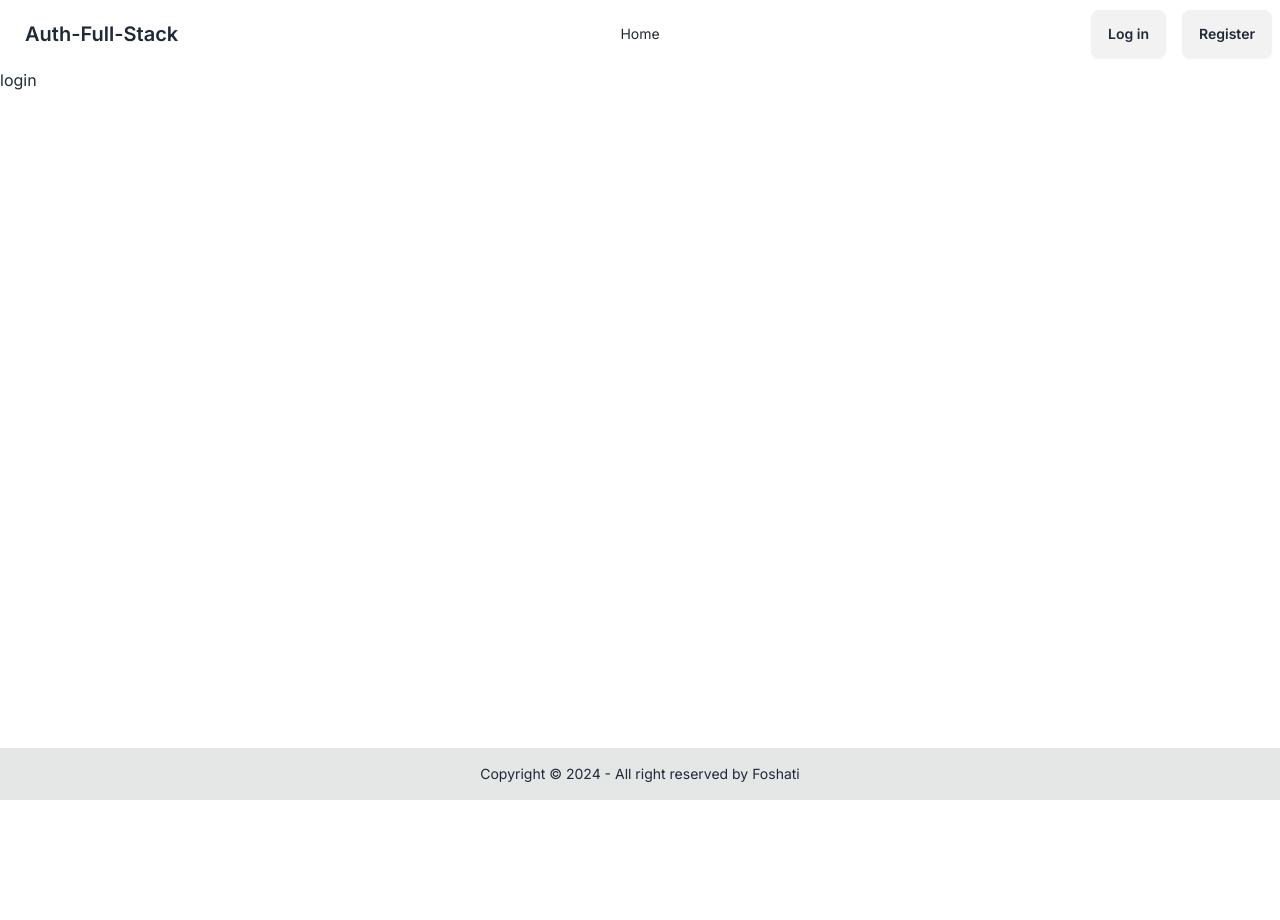
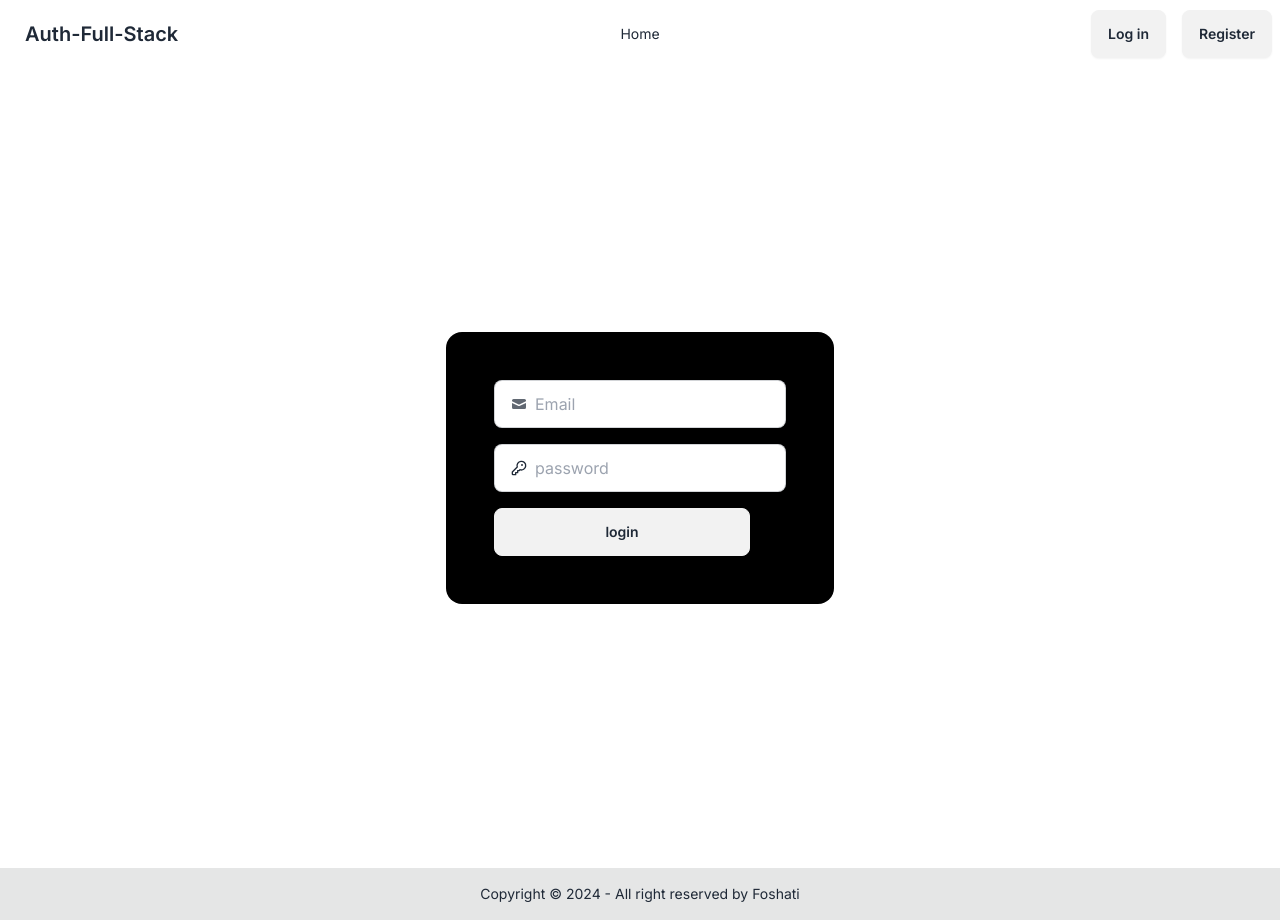
Before and after one commit to Foshati/auth-fullstack-laravel-nextjs, a Next.js app in the folder frontend-nextjs/: page /auth/login in a window 1280 px wide. Before the commit the page ends 800 px from the top, so only its background shows below. Built offline with nearby package versions, Linux system fonts and the light colour scheme.

Commit message:
create log in page and cookies set token

```diff
--- a/frontend-nextjs/src/actions/Register.jsx
+++ b/frontend-nextjs/src/actions/Register.jsx
@@ -1,5 +1,5 @@
 "use server";
-
+import { cookies } from "next/headers";
 // handle Error Server
 function handleErrorServer(msg) {
   const errors = [];
@@ -19,17 +19,17 @@ async function register(state, formData) {
   const RepeatPassword = formData.get("RepeatPassword");
   //?   console.log(formData);
 
-  // if (name == " " || password == "" || email == "") {
-  //   return {
-  //     error: "name and Email and password is require",
-  //   };
-  // }
+  if (name == " " || password == "" || email == "") {
+    return {
+      error: "name and Email and password is require",
+    };
+  }
 
-  // if (password !== RepeatPassword) {
-  //   return {
-  //     error: "Password do not match",
-  //   };
-  // }
+  if (password !== RepeatPassword) {
+    return {
+      error: "Password do not match",
+    };
+  }
 
   const res = await fetch("http://127.0.0.1:8000/api/register", {
     method: "Post",
@@ -55,8 +55,48 @@ async function register(state, formData) {
       error: handleErrorServer(data),
     };
   }
-
-  return <div></div>;
 }
 
-export { register };
+async function login(state, formData) {
+  const email = formData.get("Email");
+  const password = formData.get("password");
+
+  //?   console.log(formData);
+  if (password == "" || email == "") {
+    return {
+      error: "Email and password is require",
+    };
+  }
+
+  const res = await fetch("http://127.0.0.1:8000/api/login", {
+    method: "Post",
+    cache: "no-store",
+    headers: {
+      "Content-Type": "application/json",
+    },
+    body: JSON.stringify({
+      email: email,
+      password: password,
+    }),
+  });
+  const data = await res.json();
+  //? console.log(data);
+
+  // cookies set token in status 200 ok
+  if (res.ok) {
+    cookies().set({
+      name: "token",
+      value: data.token,
+      httpOnly: true,
+    });
+    return {
+      success: "you are logged in",
+    };
+  } else {
+    return {
+      error: handleErrorServer(data),
+    };
+  }
+}
+
+export { register, login };
--- a/frontend-nextjs/src/app/auth/login/page.jsx
+++ b/frontend-nextjs/src/app/auth/login/page.jsx
@@ -1,5 +1,61 @@
-import React from "react";
+"use client";
+import { KeyRound } from "lucide-react";
+import React, { useEffect } from "react";
+import { useFormState } from "react-dom";
+// actions
+import { login } from "@/actions/Register";
+import { toast } from "react-hot-toast";
+import SubButton from "@/components/subButton/SubButton";
+import { useRouter } from "next/navigation";
 
-export default function login() {
-  return <div>login</div>;
+export default function Register() {
+  const [state, formAction] = useFormState(login, {});
+  const router = useRouter();
+  useEffect(() => {
+    if (state?.error) {
+      toast.error(state?.error);
+    } else if (state?.success) {
+      toast.success(state?.success);
+      router.push("/");
+    }
+  }, [state, router]);
+
+  return (
+    <div className="flex items-center justify-center h-screen mx-auto ">
+      <form
+        action={formAction}
+        className="flex flex-col gap-4 p-12 bg-black rounded-2xl "
+      >
+        <label className="flex items-center gap-2 input input-bordered">
+          <svg
+            xmlns="http://www.w3.org/2000/svg"
+            viewBox="0 0 16 16"
+            fill="currentColor"
+            className="w-4 h-4 opacity-70"
+          >
+            <path d="M2.5 3A1.5 1.5 0 0 0 1 4.5v.793c.026.009.051.02.076.032L7.674 8.51c.206.1.446.1.652 0l6.598-3.185A.755.755 0 0 1 15 5.293V4.5A1.5 1.5 0 0 0 13.5 3h-11Z" />
+            <path d="M15 6.954 8.978 9.86a2.25 2.25 0 0 1-1.956 0L1 6.954V11.5A1.5 1.5 0 0 0 2.5 13h11a1.5 1.5 0 0 0 1.5-1.5V6.954Z" />
+          </svg>
+          <input
+            type="text"
+            className="grow"
+            placeholder="Email"
+            name="Email"
+          />
+        </label>
+
+        <label className="flex items-center gap-2 input input-bordered">
+          <KeyRound className="size-4" />
+          <input
+            type="password"
+            className="grow"
+            placeholder="password"
+            name="password"
+          />
+        </label>
+
+        <SubButton title="login" />
+      </form>
+    </div>
+  );
 }
--- a/frontend-nextjs/src/app/auth/register/page.jsx
+++ b/frontend-nextjs/src/app/auth/register/page.jsx
@@ -16,7 +16,7 @@ export default function Register() {
       toast.error(state?.error);
     } else if (state?.success) {
       toast.success(state?.success);
-      router.push("/");
+      router.push("/auth/login");
     }
   }, [state, router]);
 
```
